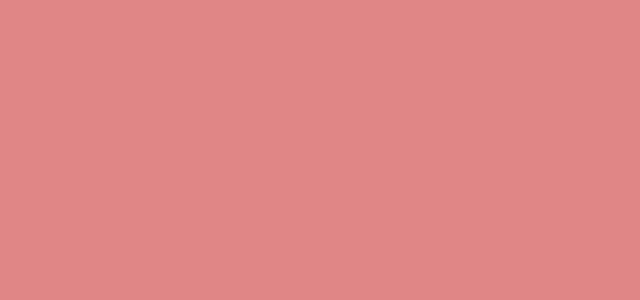
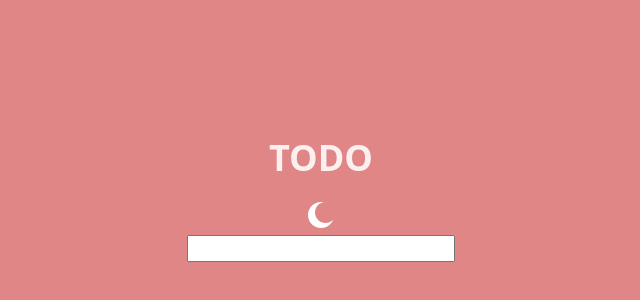
Before and after one commit to VlaRu/frontend-challenge, a React (Vite) app in the folder frontend-challenge/: page / in a window 1280 px wide. Shown: the part 212-512 px from the top of the page, without its empty margins (319-959 px from the left). Built offline with nearby package versions, Linux system fonts and the light colour scheme.

Commit message:
feat: implement InputTask component

```diff
--- a/frontend-challenge/src/App.jsx
+++ b/frontend-challenge/src/App.jsx
@@ -1,10 +1,19 @@
-import './App.css'
+import { TaskInput } from './components/TaskInput';
+import moonIcon from './assets/icons/icon-moon.svg';
+import './App.css';
 
 function App() {
   return (
     <>
+      <header>
+        <h1>TODO</h1>
+        <div>
+          <img src={moonIcon} alt="theme-img" />
+        </div>
+      </header>
+      <TaskInput />
     </>
-  )
+  );
 }
 
-export default App
+export default App;
--- /dev/null
+++ b/frontend-challenge/src/components/TaskInput.jsx
@@ -0,0 +1,25 @@
+import { useState } from 'react';
+import { useDispatch } from 'react-redux';
+import { addNewTask } from '../store/taskSlice';
+
+export function TaskInput() {
+  const [inputValue, setInputValue] = useState('');
+  const dispatch = useDispatch();
+
+  function handleChange(e) {
+    setInputValue(e.target.value);
+  }
+
+  function handleSubmit(e) {
+    e.preventDefault();
+    if (!inputValue.trim()) return;
+    dispatch(addNewTask(inputValue));
+    setInputValue('');
+  }
+
+  return (
+    <form onSubmit={handleSubmit}>
+      <input type="text" value={inputValue} onChange={handleChange} />
+    </form>
+  );
+}
```
